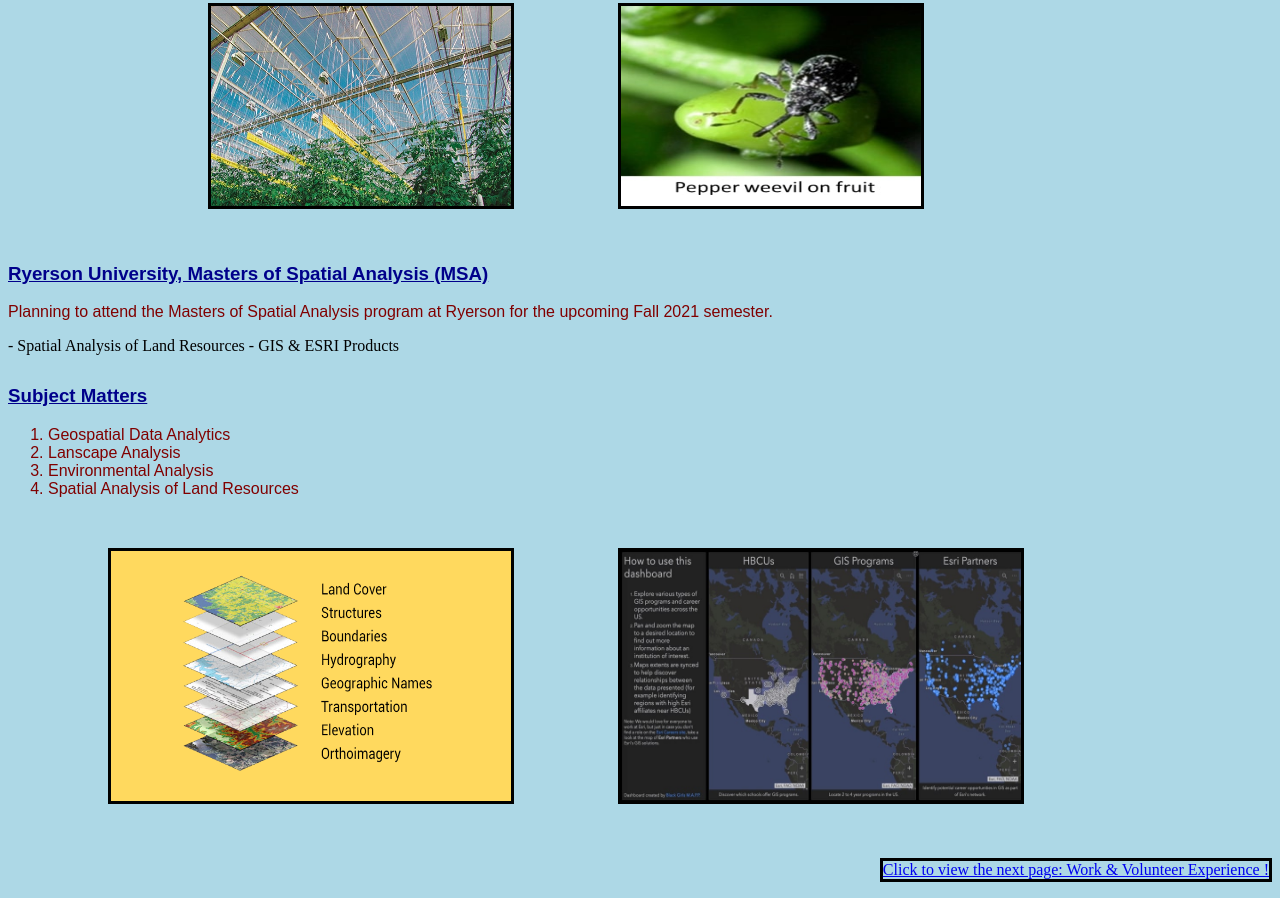
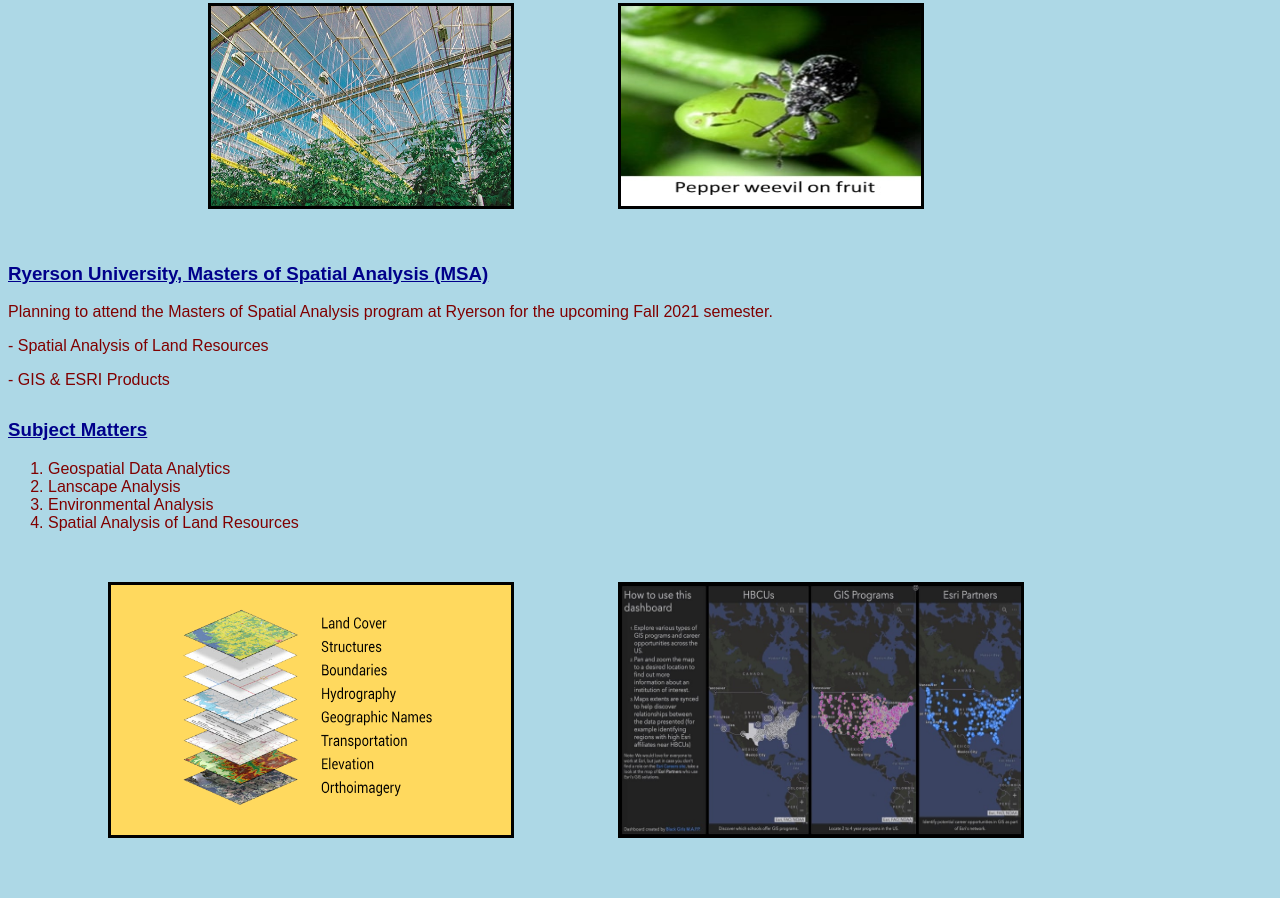
Before and after one commit to GowsiganS/GowsiganS.github.io, a plain HTML site: page education.html in a window 1280 px wide. Shown: the part 1316-2214 px from the top of the page. After the commit the page ends 2166 px from the top, so only its background shows below. Drawn offline with Linux system fonts and the light colour scheme.

Commit message:
Update education.html

```diff
--- a/education.html
+++ b/education.html
@@ -101,8 +101,8 @@
 <p class = "class1"> Planning to attend the Masters of Spatial Analysis program at Ryerson for the upcoming Fall 2021 semester. </p>
 <!-- Item 3 (Extra Absolute Link #4): Referenced from the University of Guelph website - https://www.uoguelph.ca/ -->
 
-- Spatial Analysis of Land Resources
-- GIS & ESRI Products
+  <p class = "class1"> - Spatial Analysis of Land Resources</p>
+  <p class = "class1"> - GIS & ESRI Products</p>
 
 <div class = "move2"><h3 class = "fix2">Subject Matters</h3>
 <ol class = "class1">
@@ -119,8 +119,6 @@
 <img class = "img13" src ="esri.jpg" alt="GIS Maps" width="400" height="250">
 <!-- Extra Item 4 (5 Images-11):Image referenced from: https://vectorize.web.app/vector-image-in-gis.html -->
 
-<p class = "ten"><a href ="extension1.html">Click to view the next page: Work & Volunteer Experience ! </a></p></div>
-<!-- This link takes the viewer to the next page of the website (Work & Volunteer Experience), rather than having them scroll up to do so -->
 
 
 </body>
```
